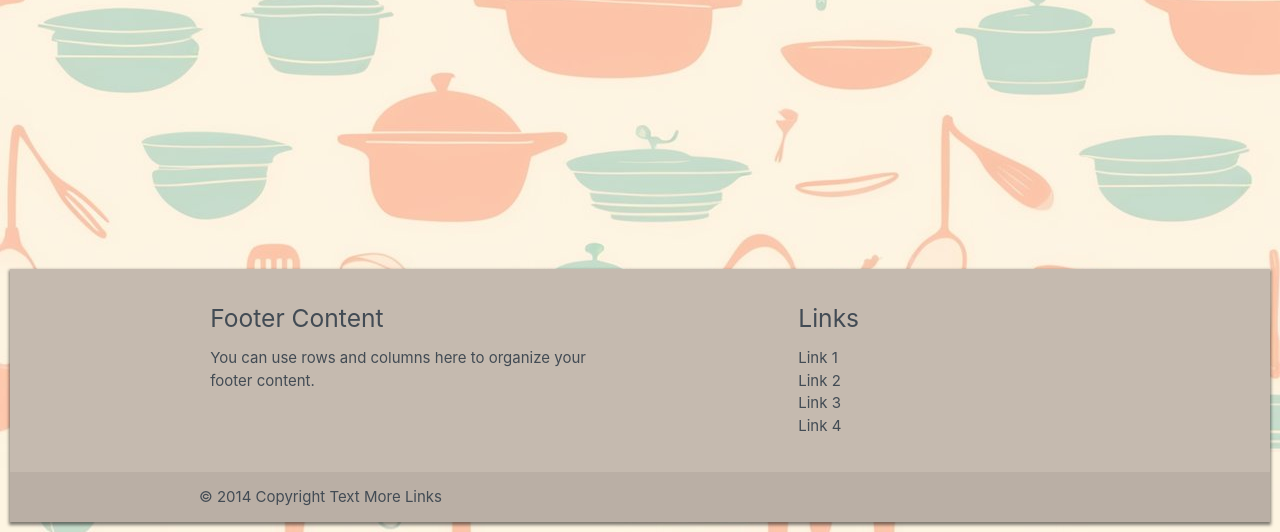
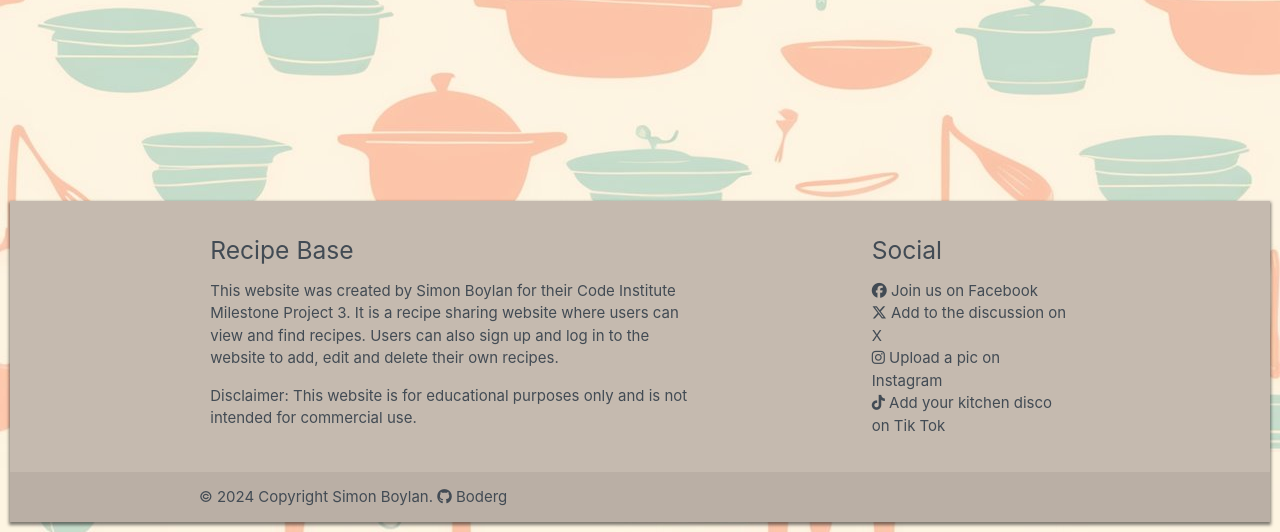
Before and after one commit to boderg/recipe-base, a Flask app: page / in a window 1280 px wide. Shown: the part 268-800 px from the top of the page. Run offline with Flask 3, Linux system fonts and the light colour scheme; data that the repository does not hold is empty; some libraries are stand-ins or nearby versions.

Commit message:
Add footer content

```diff
--- a/templates/base.html
+++ b/templates/base.html
@@ -69,26 +69,29 @@
     <footer class="page-footer">
         <div class="container footer">
             <div class="row">
-                <div class="col l6 s12">
-                    <h5>Footer Content</h5>
-                    <p>You can use rows and columns here to organize your footer
-                        content.</p>
+                <div class="col l7 s12">
+                    <h5>Recipe Base</h5>
+                    <p>This website was created by Simon Boylan for their Code Institute Milestone Project 3.
+                        It is a recipe sharing website where users can view and find recipes.
+                        Users can also sign up and log in to the website to add, edit and delete their own recipes.
+                    </p>
+                    <p>Disclaimer: This website is for educational purposes only and is not intended for commercial use.</p>
                 </div>
-                <div class="col l4 offset-l2 s12">
-                    <h5>Links</h5>
+                <div class="col l3 offset-l2 s12">
+                    <h5>Social</h5>
                     <ul>
-                        <li><a href="#!">Link 1</a></li>
-                        <li><a href="#!">Link 2</a></li>
-                        <li><a href="#!">Link 3</a></li>
-                        <li><a href="#!">Link 4</a></li>
+                        <li><a href="https://www.facebook.com" target="_blank" rel="noopener"><i class="fa-brands fa-facebook"></i> Join us on Facebook</a></li>
+                        <li><a href="https://twitter.com" target="_blank" rel="noopener"><i class="fa-brands fa-x-twitter"></i> Add to the discussion on X</a></li>
+                        <li><a href="https://www.instagram.com" target="_blank" rel="noopener"><i class="fa-brands fa-instagram"></i> Upload a pic on Instagram</a></li>
+                        <li><a href="https://www.tiktok.com" target="_blank" rel="noopener"><i class="fa-brands fa-tiktok"></i> Add your kitchen disco on Tik Tok</a></li>
                     </ul>
                 </div>
             </div>
         </div>
         <div class="footer-copyright">
             <div class="container">
-                © 2014 Copyright Text
-                <a href="#!">More Links</a>
+                © 2024 Copyright Simon Boylan.
+                <a href="https://github.com/boderg" target="_blank" rel="noopener"><i class="fa-brands fa-github"></i> Boderg</a>
             </div>
         </div>
     </footer>
```
